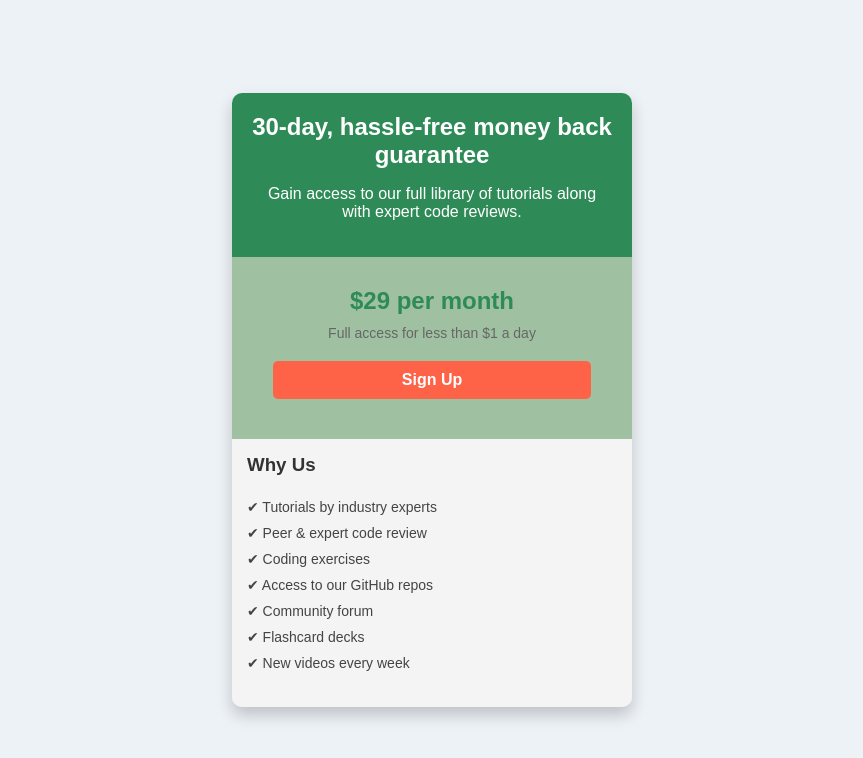
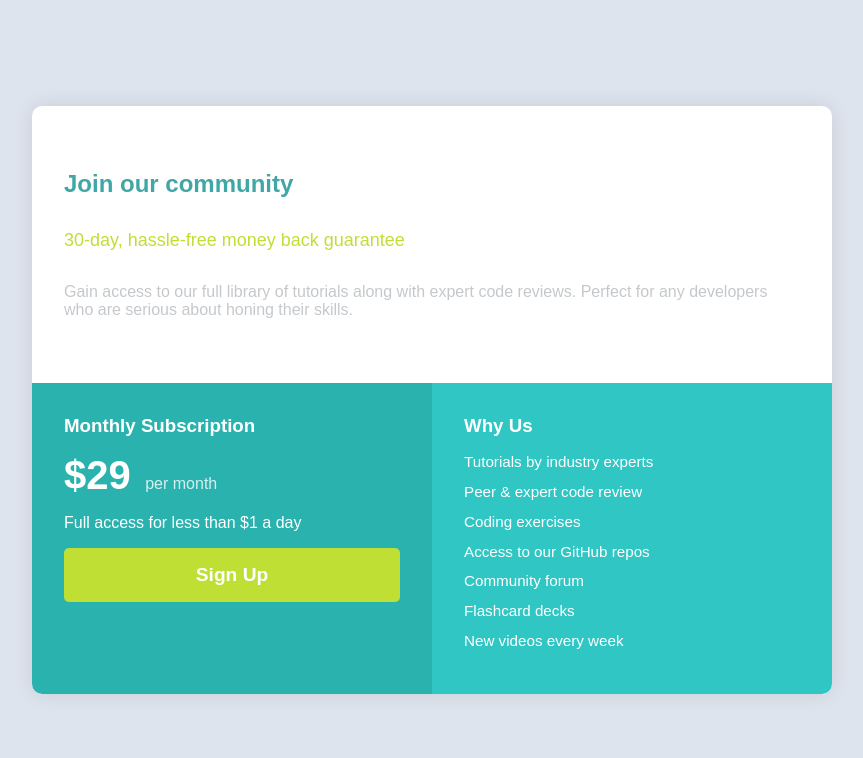
Before and after one commit to lungabuth/CodeTribe, a plain HTML site: page Final Assignment/index.html in a window 1280 px wide. Shown: the whole page, without its empty margins (208-1071 px from the left). Drawn offline with Linux system fonts and the light colour scheme.

Commit message:
Final Assignment
Update

```diff
--- a/Final Assignment/index.html
+++ b/Final Assignment/index.html
@@ -3,113 +3,167 @@
 <head>
   <meta charset="UTF-8">
   <meta name="viewport" content="width=device-width, initial-scale=1.0">
-    <title>Subscription Offer</title>
+  <title>Join Our Community</title>
   <style>
+    * {
+      box-sizing: border-box;
+      margin: 0;
+      padding: 0;
+    }
+
     body {
       font-family: 'Arial', sans-serif;
-            margin: 0;
-            padding: 0;
+      background-color: hsl(218, 28%, 90%);
       display: flex;
+      align-items: center;
       justify-content: center;
-            align-items: center;
-            height: 100vh;
-            background-color: #edf2f7;
+      min-height: 100vh;
     }
+
     .container {
-            width: 400px;
+      width: 90%;
+      max-width: 800px;
+      background-color: white;
       border-radius: 10px;
       overflow: hidden;
-            box-shadow: 0 8px 16px rgba(0, 0, 0, 0.2);
+      box-shadow: 0 0 20px rgba(0,0,0,0.1);
+    }
+
+    .top-banner {
+      background-color: white;
+      color: #40A7A5;
+      margin-top: 2rem;
+      padding: 2rem;
+    }
+
+    .top-banner p {
+      margin-bottom: 2rem;
+      margin-top: 2rem;
+      color:hsl(71, 73%, 54%)
+    }
+
+    .top-banner .subtitle {
+      margin-top: 1rem;
+      font-size: 1.2rem;
+      font-weight: bold;
+    }
+
+    .top-banner .description {
+      margin-top: 1rem;
+      font-size: 1rem;
+      opacity: 0.9;
+      color: #BFC3C6;
+    }
+
+    .card {
       display: flex;
-            flex-direction: column;
+      flex-wrap: wrap;
+      background-color: white;
     }
-        .top-section {
-            background-color: #2e8b57; /* Darker shade */
-            padding: 20px;
-            text-align: center;
+
+    .left, .right {
+      flex: 1 1 300px;
+      padding: 2rem;
+    }
+
+    .left {
+      background-color: hsl(179, 62%, 43%);
       color: white;
     }
-        .top-section h2 {
-            margin: 0;
+
+    .left .price {
+      margin: 1rem 0;
     }
-        .middle-section {
-            background-color: #a0c1a1; /* Lighter shade */
-            padding: 20px;
-            text-align: center;
+
+    .left .amount {
+      font-size: 2.5rem;
+      font-weight: bold;
     }
-        .middle-section p {
-            margin: 10px 0;
-            color: #333;
+
+    .left .period {
+      font-size: 1rem;
+      opacity: 0.8;
+      margin-left: 10px;
     }
-        .middle-section .price {
-            font-size: 24px;
+
+    .left p {
+      margin: 1rem 0;
+    }
+
+    .btn {
+      display: block;
+      width: 100%;
+      padding: 1rem;
+      background-color: hsl(71, 73%, 54%);
+      border: none;
+      color: white;
+      font-size: 1.2rem;
       font-weight: bold;
-            color: #2e8b57;
+      border-radius: 5px;
+      cursor: pointer;
+      margin-top: 1rem;
     }
-        .middle-section .description {
-            font-size: 14px;
-            color: #666;
+
+    .right {
+      background-color: hsl(179, 62%, 48%);
+      color: white;
     }
-        .bottom-section {
-            background-color: #f4f4f4;
-            padding: 15px;
-            text-align: left;
+
+    .right ul {
+      list-style: none;
+      margin-top: 1rem;
     }
-        .bottom-section h3 {
-            margin-top: 0;
-            color: #333;
+
+    .right li {
+      margin-bottom: 0.8rem;
+      font-size: 0.95rem;
     }
-        .bottom-section ul {
-            padding: 0;
-            list-style-type: none;
-        }
-        .bottom-section li {
-            padding: 5px 0;
-            font-size: 14px;
-            color: #444;
-        }
-        .sign-up {
-            display: block;
-            text-align: center;
-            margin: 20px auto;
-            padding: 10px 15px;
-            background-color: #ff6347;
-            color: white;
-            border-radius: 5px;
-            text-decoration: none;
-            font-weight: bold;
-            width: 80%;
-        }
-        .sign-up:hover {
-            background-color: #c44d35;
+    .guarantee {
+      color: #38CC8C;
+      font-size: 18px;
+      text-align: centre
+      margin 15px 0;
     }
   </style>
 </head>
 <body>
+  <div class="container">
+    <div class="top-banner">
+      <h2>Join our community</h2>
+      <p class="guarantee">30-day, hassle-free money back guarantee</p>
+      <p class="description">Gain access to our full library of tutorials along with expert code reviews.
+      Perfect for any developers who are serious about honing their skills.</p>
+    </div>
 
-    <div class="container">
-        <div class="top-section">
-            <h2>30-day, hassle-free money back guarantee</h2>
-            <p>Gain access to our full library of tutorials along with expert code reviews.</p>
+    <div class="card">
+      <div class="left">
+        <h3>Monthly Subscription</h3>
+        <div class="price">
+          <span class="amount">$29</span>
+          <span class="period">per month</span>
         </div>
-        <div class="middle-section">
-            <p class="price">$29 per month</p>
-            <p class="description">Full access for less than $1 a day</p>
-            <a href="#" class="sign-up">Sign Up</a>
+        <p>Full access for less than $1 a day</p>
+        <button class="btn">Sign Up</button>
       </div>
-        <div class="bottom-section">
+      <div class="right">
         <h3>Why Us</h3>
         <ul>
-                <li>✔ Tutorials by industry experts</li>
-                <li>✔ Peer & expert code review</li>
-                <li>✔ Coding exercises</li>
-                <li>✔ Access to our GitHub repos</li>
-                <li>✔ Community forum</li>
-                <li>✔ Flashcard decks</li>
-                <li>✔ New videos every week</li>
+          <li>Tutorials by industry experts</li>
+          <li>Peer & expert code review</li>
+          <li>Coding exercises</li>
+          <li>Access to our GitHub repos</li>
+          <li>Community forum</li>
+          <li>Flashcard decks</li>
+          <li>New videos every week</li>
         </ul>
       </div>
     </div>
+  </div>
 
+  <script>
+    function signUp() {
+      alert('You successfully signed up!');
+    }
+  </script>
 </body>
-</html>
+</html
```
Lines whose indentation alone changed are shown as unchanged.
